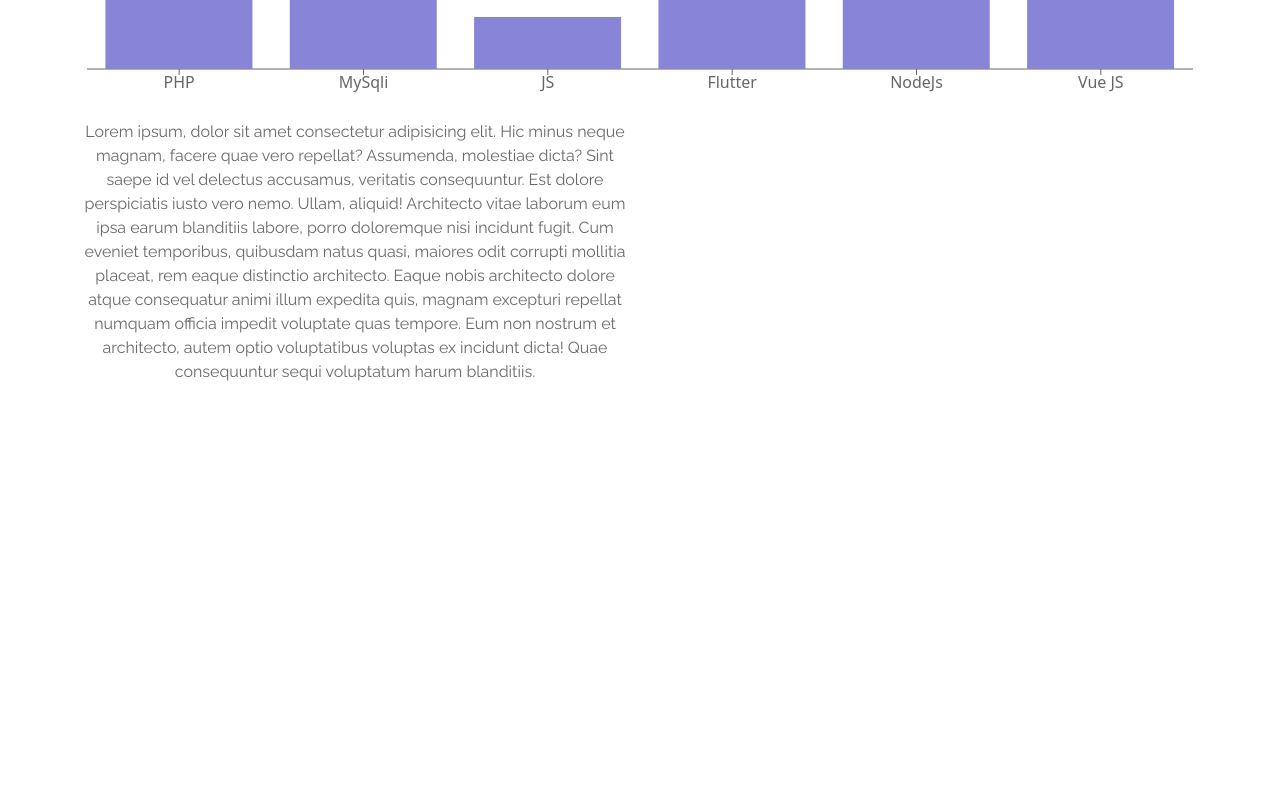
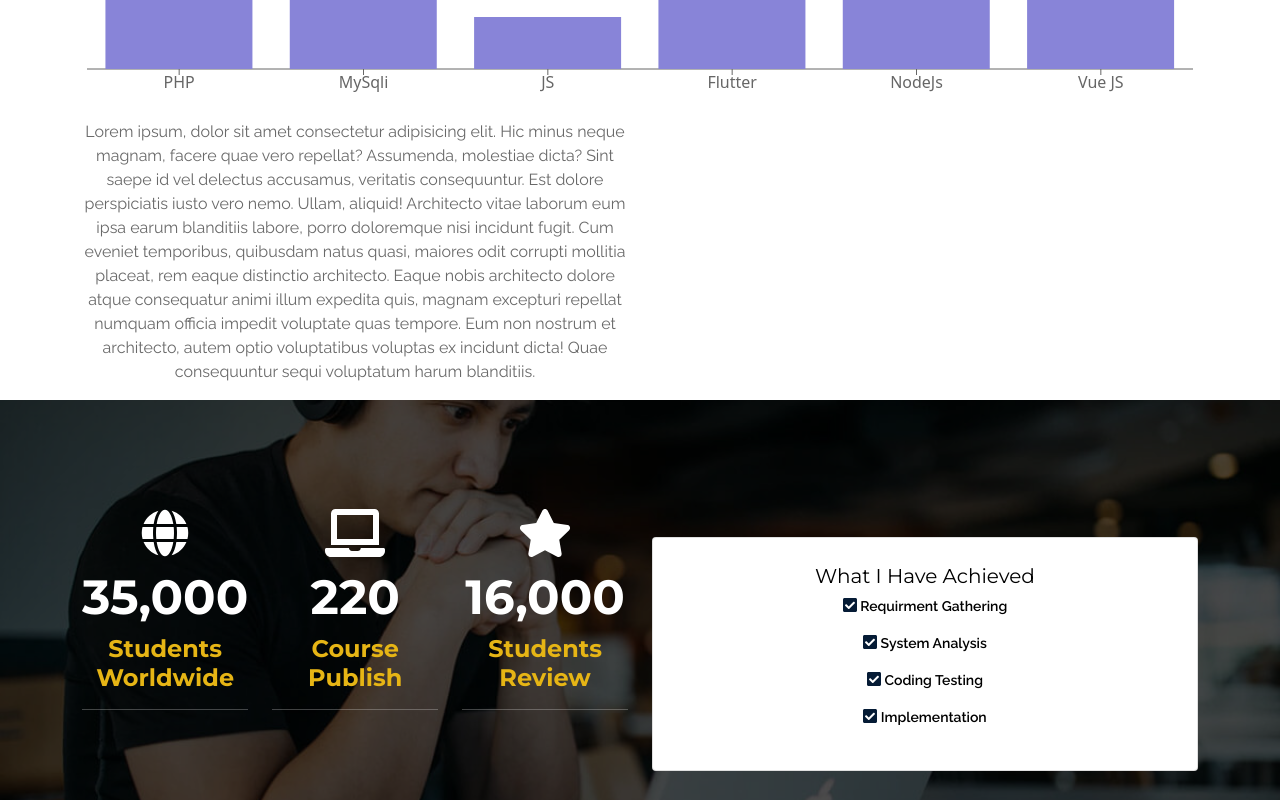
Before and after one commit to Bintaaaa/personal-web-with-reactJs, a React (Create React App) app: page / in a window 1280 px wide. Shown: the part 1504-2304 px from the top of the page. Before the commit the page ends 1904 px from the top, so only its background shows below. Built offline with nearby package versions, Linux system fonts and the light colour scheme.

Commit message:
create Summary jsx

```diff
--- a/src/App.js
+++ b/src/App.js
@@ -1,6 +1,7 @@
 import React from "react";
 import Analisyst from "./components/analisyst/Analisyst";
 import Service from "./components/service/Service";
+import Summery from "./components/summery/Summery";
 import TopBanner from "./components/topBanner/TopBanner";
 import TopNavigation from "./components/topNavigation/TopNavigation";
 function App() {
@@ -10,6 +11,7 @@ function App() {
       <TopBanner />
       <Service />
       <Analisyst />
+      <Summery />
     </div>
   );
 }
--- /dev/null
+++ b/src/components/summery/Summery.jsx
@@ -0,0 +1,79 @@
+import { FontAwesomeIcon } from '@fortawesome/react-fontawesome'
+import React, { Component, Fragment } from 'react'
+import { Button, Card, Col, Container, Row } from 'react-bootstrap'
+import { faCheckSquare, faGlobe, faLaptop, faStar } from '@fortawesome/free-solid-svg-icons'
+import CountUp from 'react-countup';
+import VisibilitySensor from 'react-visibility-sensor'
+class Summery extends Component {
+    render() {
+        return (
+            <Fragment>
+                <Container fluid={true} className="summeryFixedBanner  p-0">
+                    <div className="summeryBannerOverlay">
+                        <Container className="text-center">
+                            <Row >
+                                <Col lg={6} md={6} sm={12}>
+                                    <Row id='countSection' className="countSection">
+                                        <Col>
+                                            <FontAwesomeIcon className="iconProject" icon={faGlobe} />
+                                            <h1 className='countNumber'>
+                                                <CountUp start={0} end={35000}>
+                                                    {({ countUpRef, start }) => (
+                                                        <VisibilitySensor onChange={start} delayedCall>
+                                                            <span ref={countUpRef} />
+                                                        </VisibilitySensor>
+                                                    )}
+                                                </CountUp>
+                                            </h1>
+                                            <h4 className='countTitle'>Students Worldwide</h4>
+                                            <hr className='bg-white w-30' />
+                                        </Col>
+                                        <Col>
+                                            <FontAwesomeIcon className="iconProject" icon={faLaptop} />
+                                            <h1 className='countNumber'><CountUp start={0} end={220}>
+                                                {({ countUpRef, start }) => (
+                                                    <VisibilitySensor onChange={start} delayedCall>
+                                                        <span ref={countUpRef} />
+                                                    </VisibilitySensor>
+                                                )}
+                                            </CountUp></h1>
+                                            <h4 className='countTitle'>Course<br />Publish</h4>
+                                            <hr className='bg-white w-30' />
+                                        </Col>
+                                        <Col>
+                                            <FontAwesomeIcon className="iconProject" icon={faStar} />
+                                            <h1 className='countNumber'><CountUp start={0} end={16000}>
+                                                {({ countUpRef, start }) => (
+                                                    <VisibilitySensor onChange={start} delayedCall>
+                                                        <span ref={countUpRef} />
+                                                    </VisibilitySensor>
+                                                )}
+                                            </CountUp></h1>
+                                            <h4 className='countTitle'>Students Review</h4>
+                                            <hr className='bg-white w-30' />
+                                        </Col>
+                                    </Row>
+                                </Col>
+                                <Col lg={6} md={6} sm={12}>
+                                    <Card className="workCard" >
+                                        <Card.Body>
+                                            <Card.Title className="cardTitle" >What I Have Achieved</Card.Title>
+                                            <Card.Text>
+                                                <p className="cardSubTitle text-justify"><FontAwesomeIcon className="iconBullent" icon={faCheckSquare} /> Requirment Gathering </p>
+                                                <p className="cardSubTitle text-justify"><FontAwesomeIcon className="iconBullent" icon={faCheckSquare} /> System Analysis </p>
+                                                <p className="cardSubTitle text-justify"><FontAwesomeIcon className="iconBullent" icon={faCheckSquare} /> Coding Testing </p>
+                                                <p className="cardSubTitle text-justify"><FontAwesomeIcon className="iconBullent" icon={faCheckSquare} /> Implementation </p>
+                                            </Card.Text>
+                                        </Card.Body>
+                                    </Card>
+                                </Col>
+                            </Row>
+                        </Container>
+                    </div>
+                </Container >
+            </Fragment >
+        )
+    }
+}
+
+export default Summery
```
